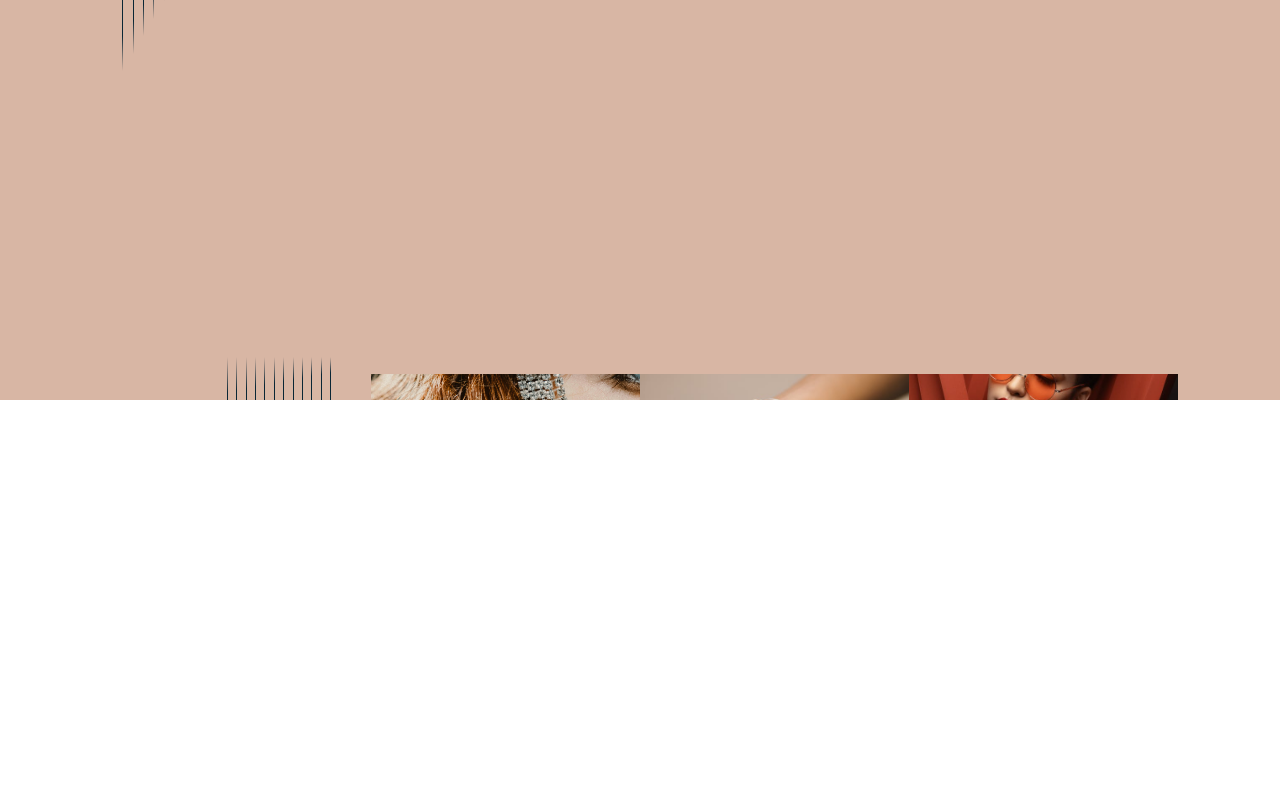
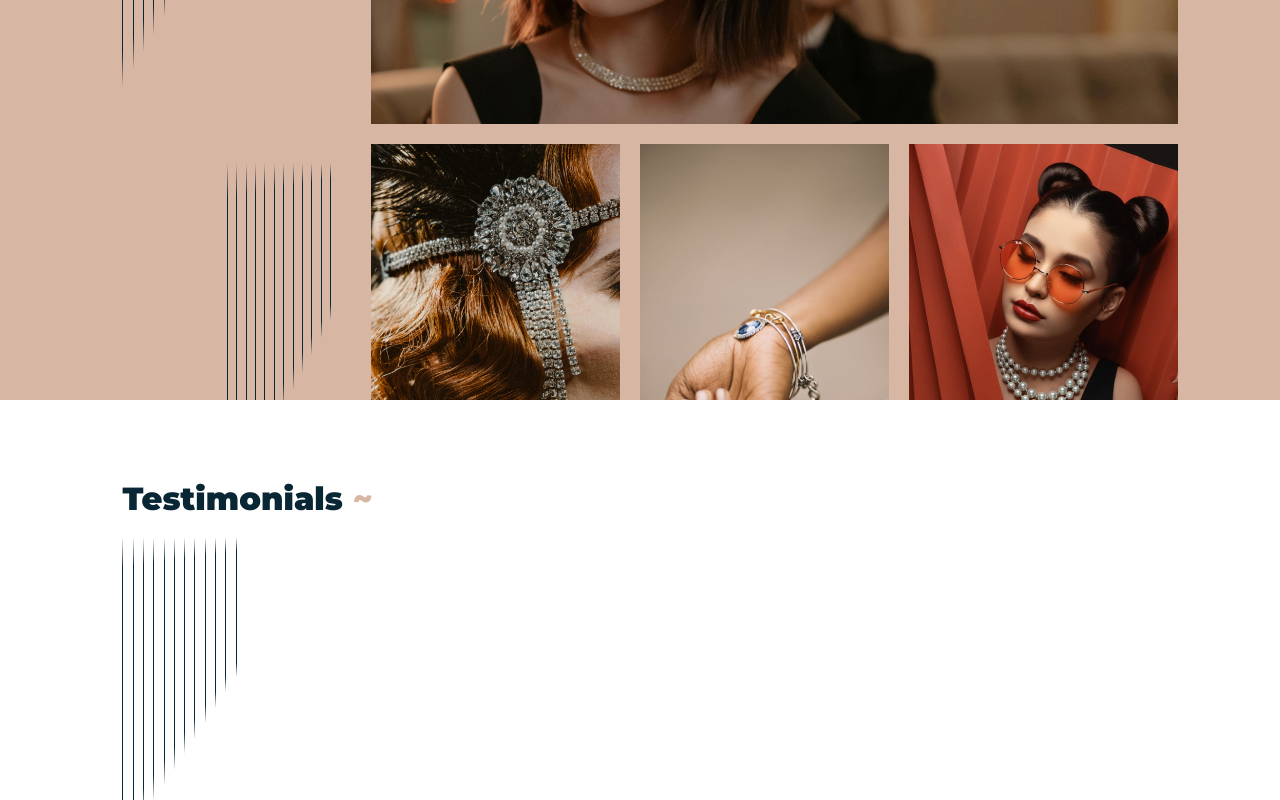
Before and after one commit to ravishanw/kheroon, a React (Vite) app: page / in a window 1280 px wide. Shown: the part 2000-2800 px from the top of the page. Before the commit the page ends 2400 px from the top, so only its background shows below. Built offline with nearby package versions, Linux system fonts and the light colour scheme.

Commit message:
completed our story, adding animations

```diff
--- a/src/App.jsx
+++ b/src/App.jsx
@@ -4,6 +4,7 @@ import Navbar from "./components/Navbar";
 import Welcome from "./components/Welcome";
 import Products from "./components/Products";
 import OurStory from "./components/OurStory";
+import Testimonials from "./components/Testimonials";
 
 const kheroonTheme = createTheme({
   palette: {
@@ -30,6 +31,7 @@ function App() {
       <Welcome></Welcome>
       <Products></Products>
       <OurStory></OurStory>
+      <Testimonials></Testimonials>
     </ThemeProvider>
   );
 }
--- a/src/components/OurStory.jsx
+++ b/src/components/OurStory.jsx
@@ -8,7 +8,46 @@ import StoryImg2 from "../assets/storyImg2.jpg";
 import StoryImg3 from "../assets/storyImg3.jpg";
 import StoryImg4 from "../assets/storyImg4.jpg";
 
+const galleryArr = [
+  {
+    imgSrc: StoryImg1,
+    imgAlt: "alt",
+    imgHeight: "16rem",
+    imgPadding: "0",
+    colWidth: 12,
+  },
+  {
+    imgSrc: StoryImg2,
+    imgAlt: "alt",
+    imgHeight: "25rem",
+    imgPadding: "20px",
+    colWidth: 4,
+  },
+  {
+    imgSrc: StoryImg3,
+    imgAlt: "alt",
+    imgHeight: "25rem",
+    imgPadding: "20px",
+    colWidth: 4,
+  },
+  {
+    imgSrc: StoryImg4,
+    imgAlt: "alt",
+    imgHeight: "25rem",
+    imgPadding: "0",
+    colWidth: 4,
+  },
+];
+
 function OurStory() {
+  function handleMouseOver(e) {
+    e.target.classList.remove("img-slide");
+    e.target.classList.add("img-hype");
+  }
+  function handleMouseLeave(e) {
+    e.target.classList.remove("img-hype");
+  }
+
   return (
     <Grid
       container
@@ -22,7 +61,7 @@ function OurStory() {
       </Grid>
       <Grid item xs={9}>
         <Grid container spacing={0}>
-          <Grid item xs={8} sx={{ paddingRight: "20px" }}>
+          <Grid item xs={8} sx={{ marginBottom: "20px", paddingRight: "20px" }}>
             <Typography>
               Lorem ipsum dolor sit amet consectetur adipisicing elit. Obcaecati
               reprehenderit, vero aliquid iusto voluptas alias inventore error,
@@ -39,23 +78,30 @@ function OurStory() {
             ></KheroonBtn>
           </Grid>
         </Grid>
-        <Grid container spacing={0} sx={{ maxHeight: "50%" }}>
-          <Grid item xs={12}>
-            <img
-              className="story-img"
-              src={StoryImg1}
-              alt="woman wearing necklace and man"
-            />
-          </Grid>
-          <Grid item xs={4}>
-            <img className="story-img" src={StoryImg2} alt="" />
-          </Grid>
-          <Grid item xs={4}>
-            <img className="story-img" src={StoryImg3} alt="" />
-          </Grid>
-          <Grid item xs={4}>
-            <img className="story-img" src={StoryImg4} alt="" />
-          </Grid>
+        <Grid container spacing={0}>
+          {galleryArr.map((el, index) => {
+            return (
+              <Grid
+                key={index}
+                item
+                xs={el.colWidth}
+                sx={{
+                  height: el.imgHeight,
+                  marginBottom: "20px",
+                  paddingRight: el.imgPadding,
+                  overflow: "hidden",
+                }}
+                onMouseOver={handleMouseOver}
+                onMouseLeave={handleMouseLeave}
+              >
+                <img
+                  src={el.imgSrc}
+                  alt={el.imgAlt}
+                  className="story-img img-slide"
+                />
+              </Grid>
+            );
+          })}
         </Grid>
       </Grid>
     </Grid>
--- a/src/components/Products.jsx
+++ b/src/components/Products.jsx
@@ -69,7 +69,7 @@ function Products() {
         <Grid container spacing={0}>
           {productsArr.map((el, index) => {
             return (
-              <Grid key={index} item xs={4} sx={{ padding: "0 30px 30px 0" }}>
+              <Grid key={index} item xs={4} sx={{ padding: "0 20px 20px 0" }}>
                 <KheroonCard
                   key={index}
                   productTitle={el.productTitle}
--- /dev/null
+++ b/src/components/Testimonials.jsx
@@ -0,0 +1,24 @@
+import Grid from "@mui/material/Grid";
+import KheroonTitle from "./KheroonTitle";
+import DoubleGrades from "./DoubleGrades";
+
+function Testimonials() {
+  return (
+    <Grid
+      container
+      spacing={0}
+      className="screen-block padding-horizontal padding-vertical"
+    >
+      <Grid item xs={3} className="left-panel">
+        <KheroonTitle
+          titleText="Testimonials"
+          tildaColor="#D8B6A4"
+        ></KheroonTitle>
+        <DoubleGrades></DoubleGrades>
+      </Grid>
+      <Grid item xs={9}></Grid>
+    </Grid>
+  );
+}
+
+export default Testimonials;
--- a/src/index.css
+++ b/src/index.css
@@ -2,6 +2,7 @@
 
 body {
     box-sizing: border-box;
+    color: #092635;
     margin: 0;
 }
 a {
@@ -13,8 +14,8 @@ a {
     padding-right: 8%
 }
 .padding-vertical {
-    padding-top: 5%;
-    padding-bottom: 5%;
+    padding-top: 5rem;
+    padding-bottom: 5rem;
 }
 .left-panel {
     padding: 0 20px;
@@ -126,7 +127,35 @@ a {
 /* Our story */
 
 .story-img {
+    height: 100%;
     object-fit: cover;
+    object-position: 0% 40%;
+    overflow: hidden;
     width: 100%;
-    height: 30%;
 }
+
+/* Animations */
+
+.img-slide {
+    animation: imgSlide ease 1.5s 1;
+}
+.img-hype {
+    animation: imgHype ease-in-out 1s 1;
+}
+
+@keyframes imgSlide {
+    0% {
+        object-position: 0% 0%;
+    }
+    100% {
+        object-position: 0% 40%;
+    }
+}
+@keyframes imgHype {
+    0% {
+        object-position: 0% 20%;
+    }
+    100% {
+        object-position: 0% 40%;
+    }
+}
```
